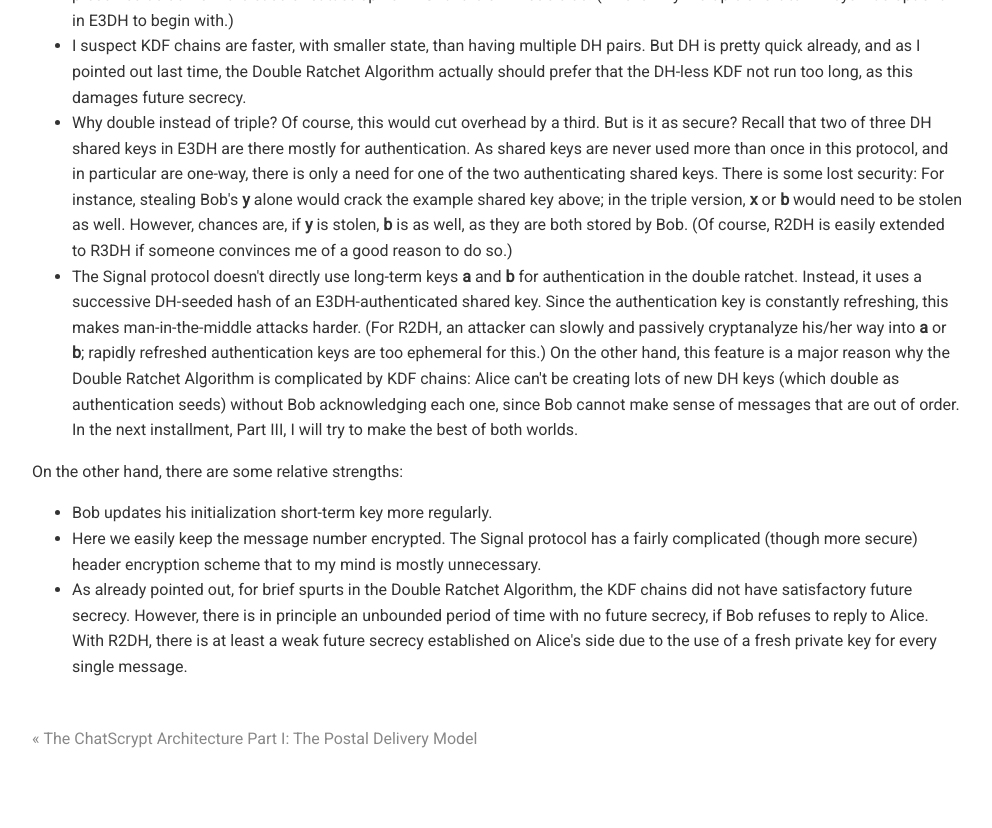
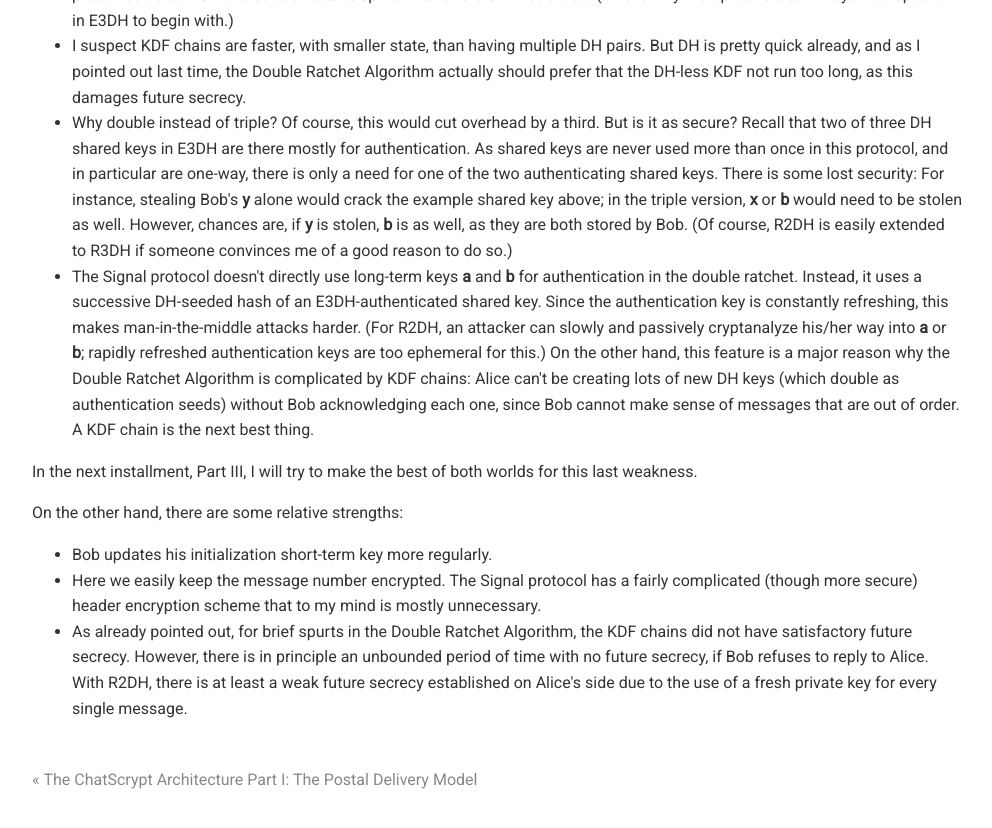
Before and after one commit to chatscrypt/chatscrypt.github.io, a Jekyll site: the page built from _posts/2020-01-21-the-chatscrypt-architecture-part-ii-repeated-triple-diffie-hellman.html, in a window 1280 px wide and 900 px high, scrolled down 1760 px. Shown: the top 828 px of the window, without its empty margins (143-1135 px from the left). Built offline with Jekyll 4.4.1, drawn with Linux system fonts in a browser that asks for light colours; comment, search, counter and statistics services are not loaded.

Commit message:
Update 2020-01-21-the-chatscrypt-architecture-part-ii-repeated-triple-diffie-hellman.html

```diff
--- a/_posts/2020-01-21-the-chatscrypt-architecture-part-ii-repeated-triple-diffie-hellman.html
+++ b/_posts/2020-01-21-the-chatscrypt-architecture-part-ii-repeated-triple-diffie-hellman.html
@@ -62,12 +62,13 @@
 
   <li>Why double instead of triple? Of course, this would cut overhead by a third. But is it as secure? Recall that two of three DH shared keys in E3DH are there mostly for authentication. As shared keys are never used more than once in this protocol, and in particular are one-way, there is only a need for one of the two authenticating shared keys. There is some lost security: For instance, stealing Bob's <b>y</b> alone would crack the example shared key above; in the triple version, <b>x</b> or <b>b</b> would need to be stolen as well. However, chances are, if <b>y</b> is stolen, <b>b</b> is as well, as they are both stored by Bob. (Of course, R2DH is easily extended to R3DH if someone convinces me of a good reason to do so.)
 
-<li>The Signal protocol doesn't directly use long-term keys <b>a</b> and <b>b</b> for authentication in the double ratchet. Instead, it uses a successive DH-seeded hash of an E3DH-authenticated shared key. Since the authentication key is constantly refreshing, this makes man-in-the-middle attacks harder. (For R2DH, an attacker can slowly and passively cryptanalyze his/her way into <b>a</b> or <b>b</b>; rapidly refreshed authentication keys are too ephemeral for this.) On the other hand, this feature is a major reason why the Double Ratchet Algorithm is complicated by KDF chains: Alice can't be creating lots of new DH keys (which double as authentication seeds) without Bob acknowledging each one, since Bob cannot make sense of messages that are out of order. In the next installment, Part III, I will try to make the best of both worlds.
+<li>The Signal protocol doesn't directly use long-term keys <b>a</b> and <b>b</b> for authentication in the double ratchet. Instead, it uses a successive DH-seeded hash of an E3DH-authenticated shared key. Since the authentication key is constantly refreshing, this makes man-in-the-middle attacks harder. (For R2DH, an attacker can slowly and passively cryptanalyze his/her way into <b>a</b> or <b>b</b>; rapidly refreshed authentication keys are too ephemeral for this.) On the other hand, this feature is a major reason why the Double Ratchet Algorithm is complicated by KDF chains: Alice can't be creating lots of new DH keys (which double as authentication seeds) without Bob acknowledging each one, since Bob cannot make sense of messages that are out of order. A KDF chain is the next best thing.
 
 </ul>
 
+In the next installment, Part III, I will try to make the best of both worlds for this last weakness.
 
-On the other hand, there are some relative strengths:
+<p>On the other hand, there are some relative strengths:
 <ul>
 <li> Bob updates his initialization short-term key more regularly.
 
```
